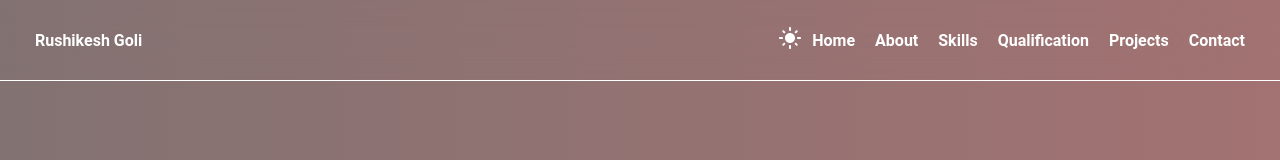
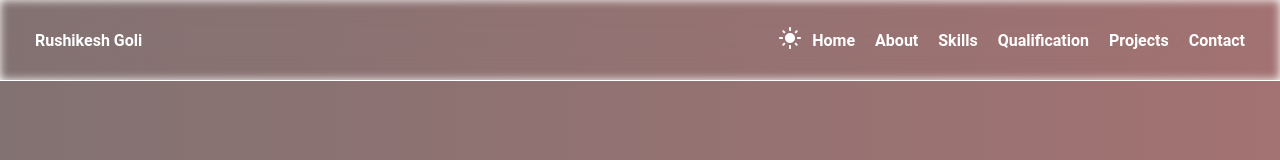
Before and after one commit to RISHIGOLI/portfolio-website, a React (Create React App) app: page / in a window 1280 px wide. Shown: the top 160 px of the page. Built offline with nearby package versions, Linux system fonts and the light colour scheme; the HTML template or start-up script is replaced by a standard one.

Commit message:
added glasy feel to header

```diff
--- a/src/pages/Header.jsx
+++ b/src/pages/Header.jsx
@@ -20,7 +20,8 @@ const useStyles = makeStyles((theme) => ({
       display: "none",
     },
     color: theme.palette.colors.text.primary,
-    backdropFilter: 'blur(60px)'
+    backdropFilter: "blur(60px)",
+    boxShadow: `0px 0px 10px ${theme.palette.colors.text.primary} inset`,
   },
 
   headerItem: {
@@ -45,9 +46,15 @@ function Header({ changeTheme, darkMode }) {
       </Grid>
 
       {/* right side tabs */}
-      <Grid style={{ display: "flex", marginRight: "25px", alignItems: 'center' }}>
+      <Grid
+        style={{ display: "flex", marginRight: "25px", alignItems: "center" }}
+      >
         <Box style={{ cursor: "pointer" }}>
-          {darkMode ? <LightModeIcon onClick={changeTheme}/> : <DarkModeIcon onClick={changeTheme}/>}
+          {darkMode ? (
+            <LightModeIcon onClick={changeTheme} />
+          ) : (
+            <DarkModeIcon onClick={changeTheme} />
+          )}
         </Box>
         <Link to="home" spy={true} smooth={true} duration={500}>
           <Box className={classes.headerItem}>Home</Box>
```
